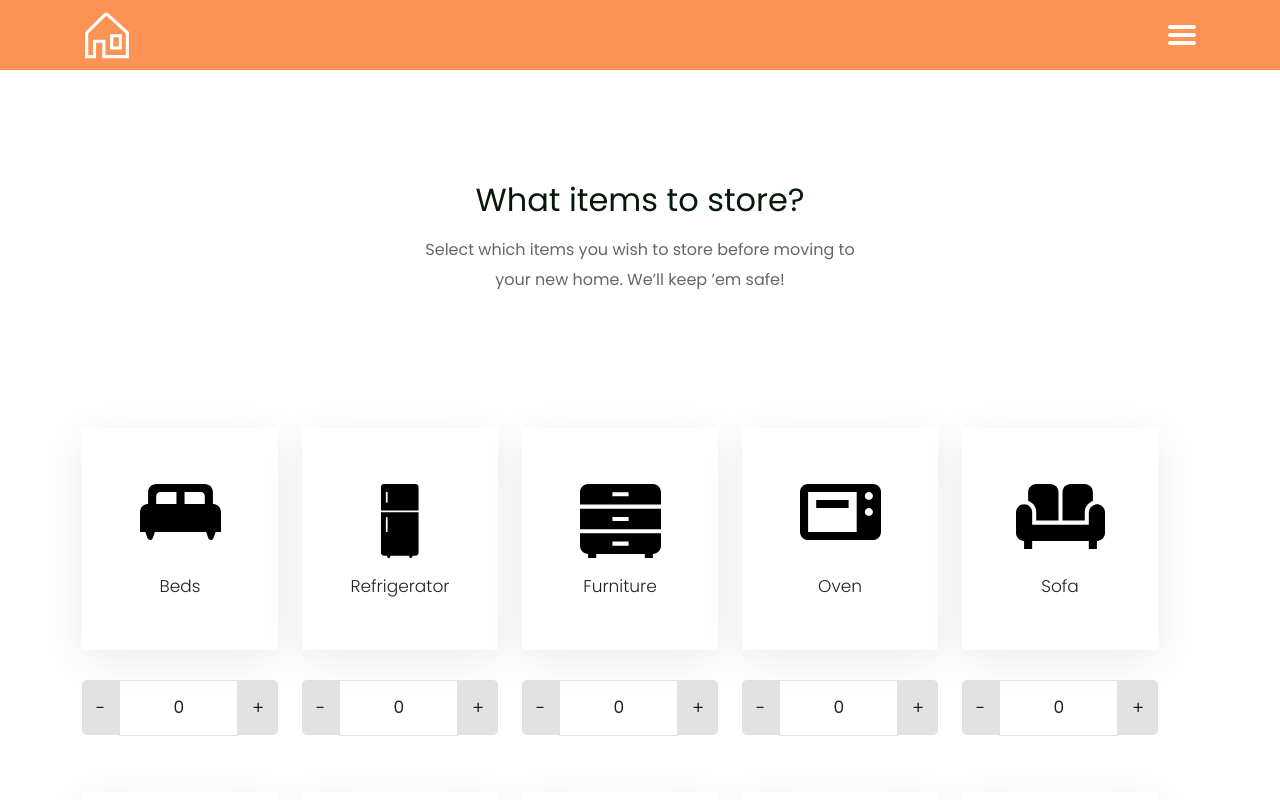
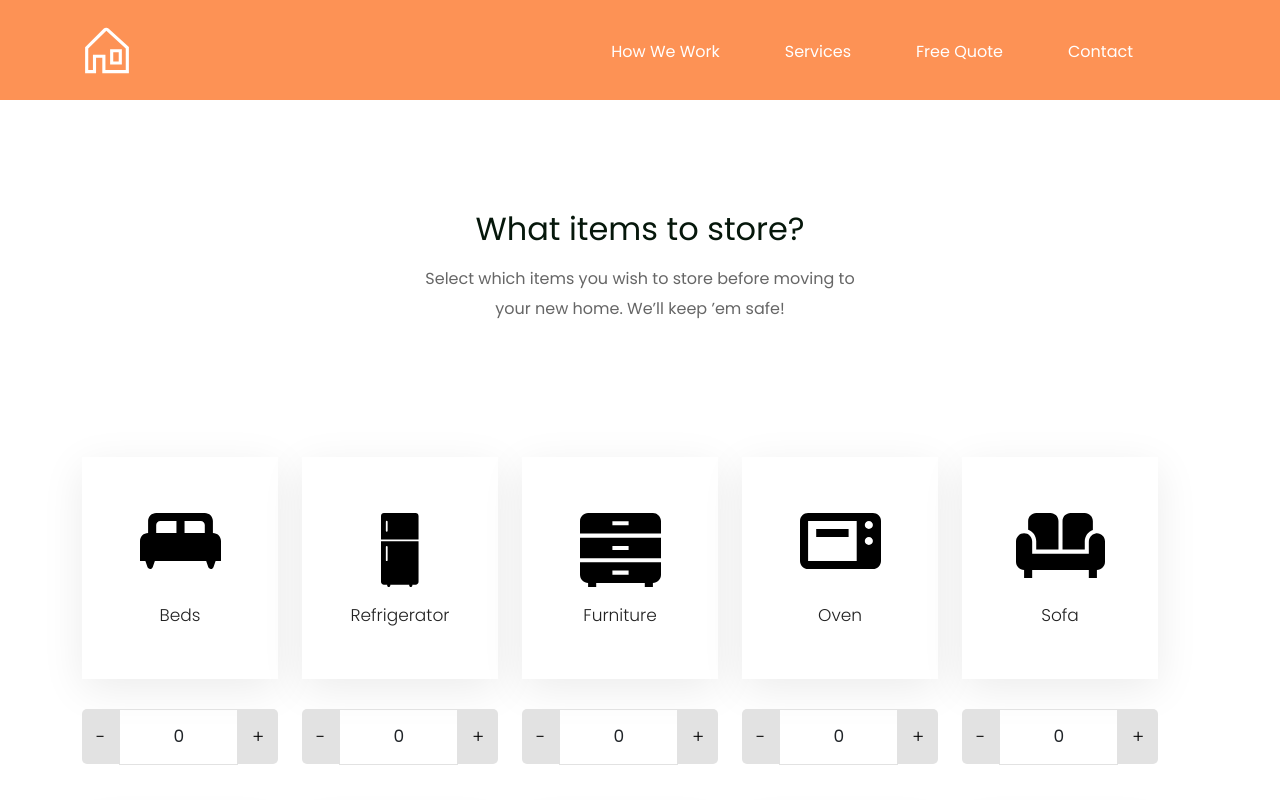
Before and after one commit to reynarl/frontend-react-challenge, a React (Vite) app: page / in a window 1280 px wide. Shown: the top 800 px of the page. Built offline with nearby package versions, Linux system fonts and the light colour scheme.

Commit message:
Add: navbar styles for responsive design

```diff
--- a/src/components/Navbar.jsx
+++ b/src/components/Navbar.jsx
@@ -7,7 +7,15 @@ const Navbar = () => {
     <nav className='container-fluid'>
       <div className='container d-flex justify-content-between align-items-center'>
         <img className='home-icon' src={HOME_ICON} alt='home icon' />
-        <div className='navbar__menu-hamburguer'>
+        <div className='navbar__menu d-none d-lg-block'>
+          <ul className='d-flex'>
+            <li><a href='#'>How We Work</a></li>
+            <li><a href='#'>Services</a></li>
+            <li><a href='#'>Free Quote</a></li>
+            <li><a href='#'>Contact</a></li>
+          </ul>
+        </div>
+        <div className='navbar__menu-hamburguer d-lg-none'>
           <img
             className='navbar__menu-hamburguer-icon'
             onClick={() => setIsClick(true)}
--- a/src/styles/components/_footer.scss
+++ b/src/styles/components/_footer.scss
@@ -3,7 +3,10 @@ footer{
   color: white;
   padding: 50px 0;
   margin-top: 100px;
-  // padding: 130px 0 144px 0;
+  @include responsive($large){
+    padding: 130px 0 144px 0;
+    margin-top: 200px;
+  }
 
   ul{
     padding: 0;
--- a/src/styles/components/_navbar.scss
+++ b/src/styles/components/_navbar.scss
@@ -7,6 +7,22 @@ nav{
   .home-icon{
     width: 50px;
     height: 50px;
+  }
+
+  .navbar__menu{
+    margin: 10px 0;
+    padding-top: 20px;
+    li{
+      a{
+        text-decoration: none;
+        color: white;
+        &:hover{
+          color: #ffe0cd;
+        }
+      }
+      list-style: none;
+      margin-right: 65px;
+    }
   }
 
   .navbar__menu-hamburguer{
--- a/src/styles/components/_storageCalculator.scss
+++ b/src/styles/components/_storageCalculator.scss
@@ -2,7 +2,7 @@
   .container{
     padding-top: 100px;
     @include responsive($large){
-      padding-top: 181px;
+      padding-top: 210px;
     }
   }
 
```
